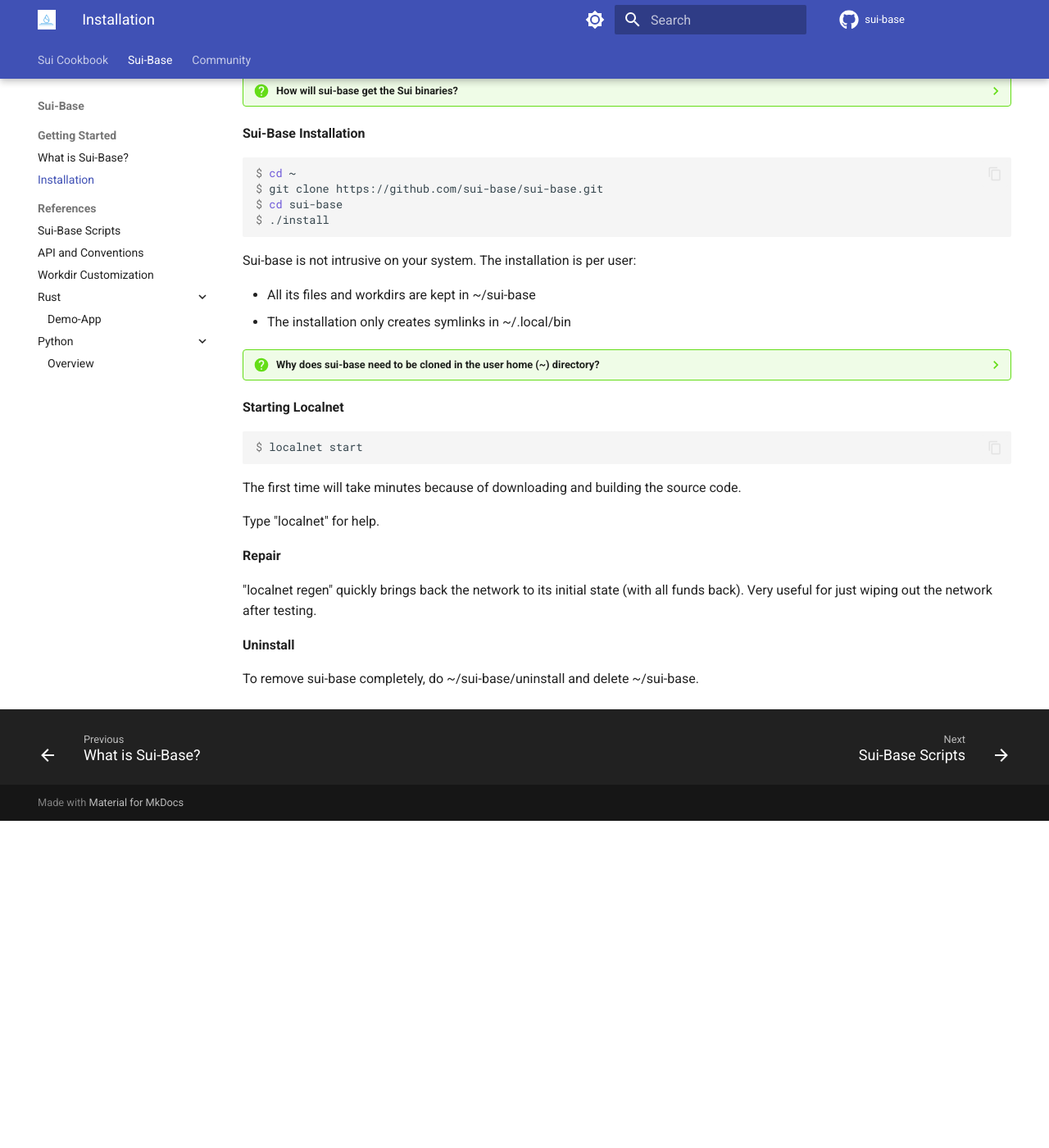
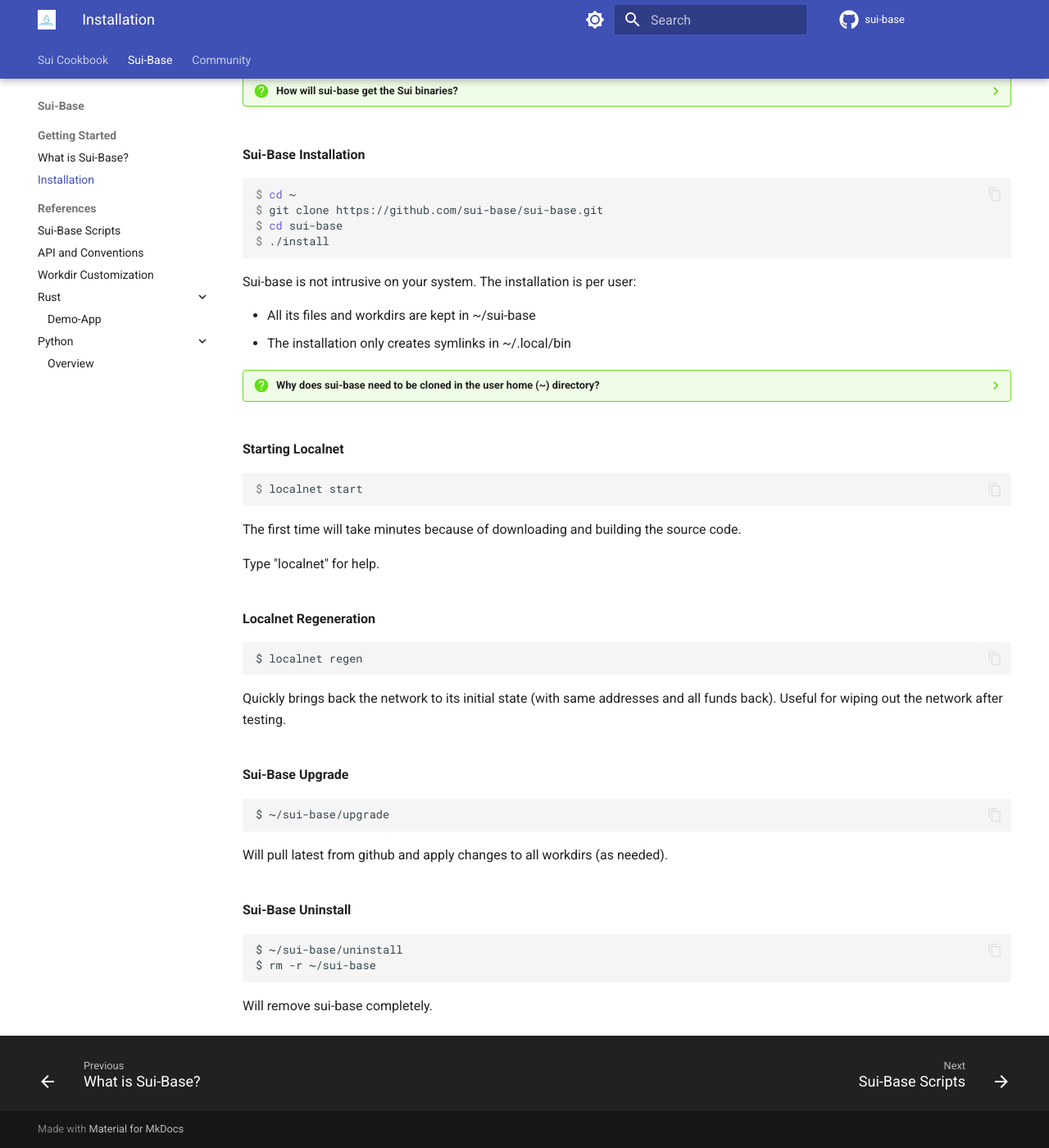
Before and after one commit to lc19997/sui-chain-base, an MkDocs documentation site: the page built from docs/website/how-to/install.md, in a window 1280 px wide and 1400 px high, scrolled down 415 px. Shown: the whole window at 82% size. Built offline with MkDocs 1.6.1 and Material for MkDocs 9.7.7, drawn with Linux system fonts in a browser that asks for light colours; comment, search, counter and statistics services are not loaded; before the commit the page ends 1416 px from its top, so only the background shows below that.

Commit message:
New script to upgrade sui-base

````diff
--- a/docs/website/how-to/install.md
+++ b/docs/website/how-to/install.md
@@ -21,6 +21,7 @@ You can skip the section about installing the Sui binaries (unless you have an a
 
     For extra convenience your Rust app can also refer to the same Sui Rust SDK crates used by sui-base.
 
+<br>
 **Sui-Base Installation**
 ``` console
 $ cd ~
@@ -36,6 +37,7 @@ Sui-base is not intrusive on your system. The installation is per user:
 ??? question "Why does sui-base need to be cloned in the user home (~) directory?"
     Sui-base workdir is an "open standard" and benefit from being easily found by many apps and sdks. The user home directory is the convenient solution.
 
+<br>
 **Starting Localnet**
 ``` console
 $ localnet start
@@ -44,11 +46,24 @@ The first time will take minutes because of downloading and building the source
 
 Type "localnet" for help.
 
-**Repair**
+<br>
+**Localnet Regeneration**
+```
+$ localnet regen
+```
+Quickly brings back the network to its initial state (with same addresses and all funds back). Useful for wiping out the network after testing.
 
-"localnet regen" quickly brings back the network to its initial state (with all funds back). Very useful for just wiping out the network after testing.
+<br>
+**Sui-Base Upgrade**
+```
+$ ~/sui-base/upgrade
+```
+Will pull latest from github and apply changes to all workdirs (as needed).
 
-
-**Uninstall**
-
-To remove sui-base completely, do ~/sui-base/uninstall and delete ~/sui-base.
+<br>
+**Sui-Base Uninstall**
+```
+$ ~/sui-base/uninstall
+$ rm -r ~/sui-base
+```
+Will remove sui-base completely.
````
Also changed, not shown: CHANGELOG.md, 1 other file.
